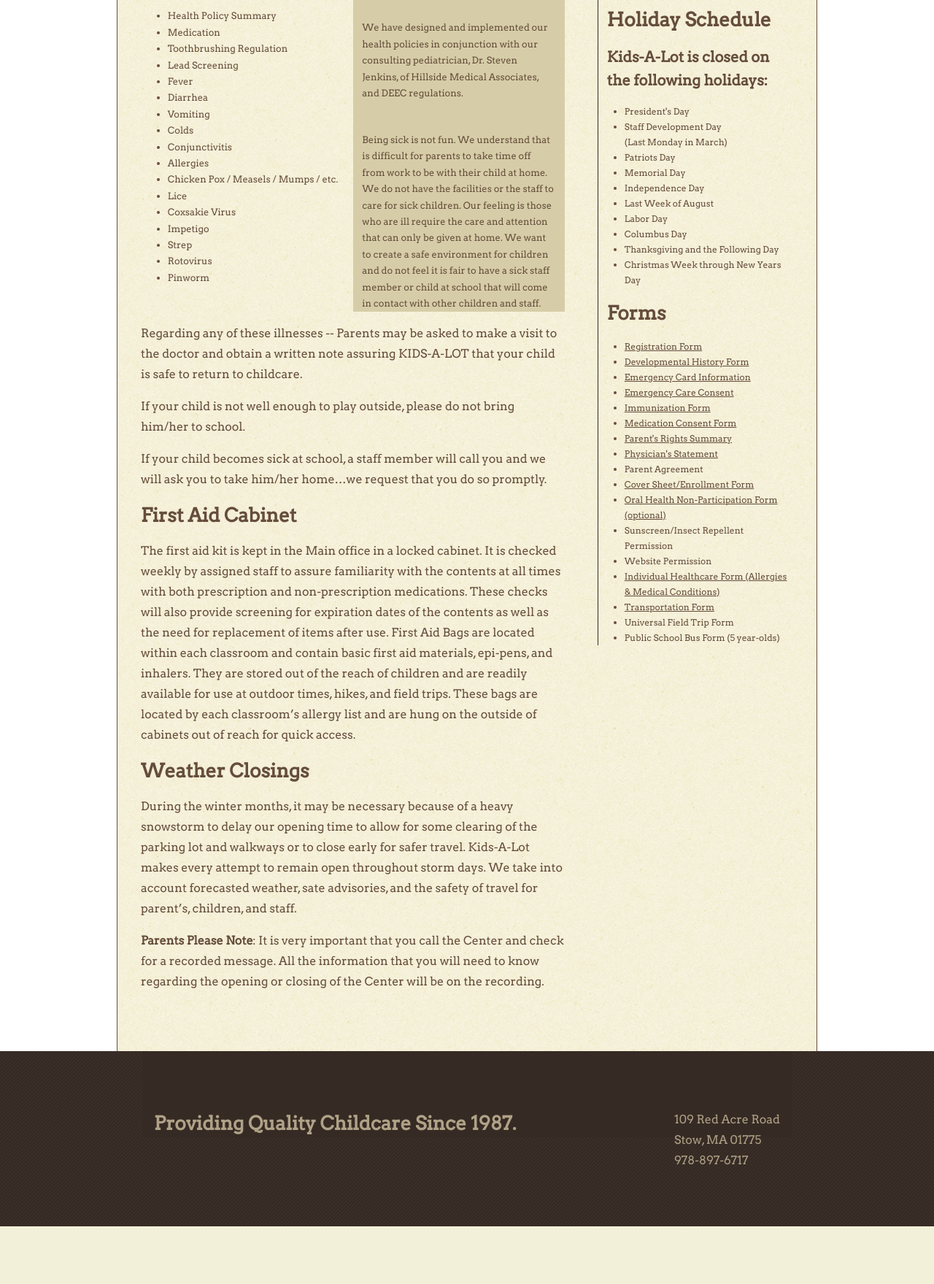
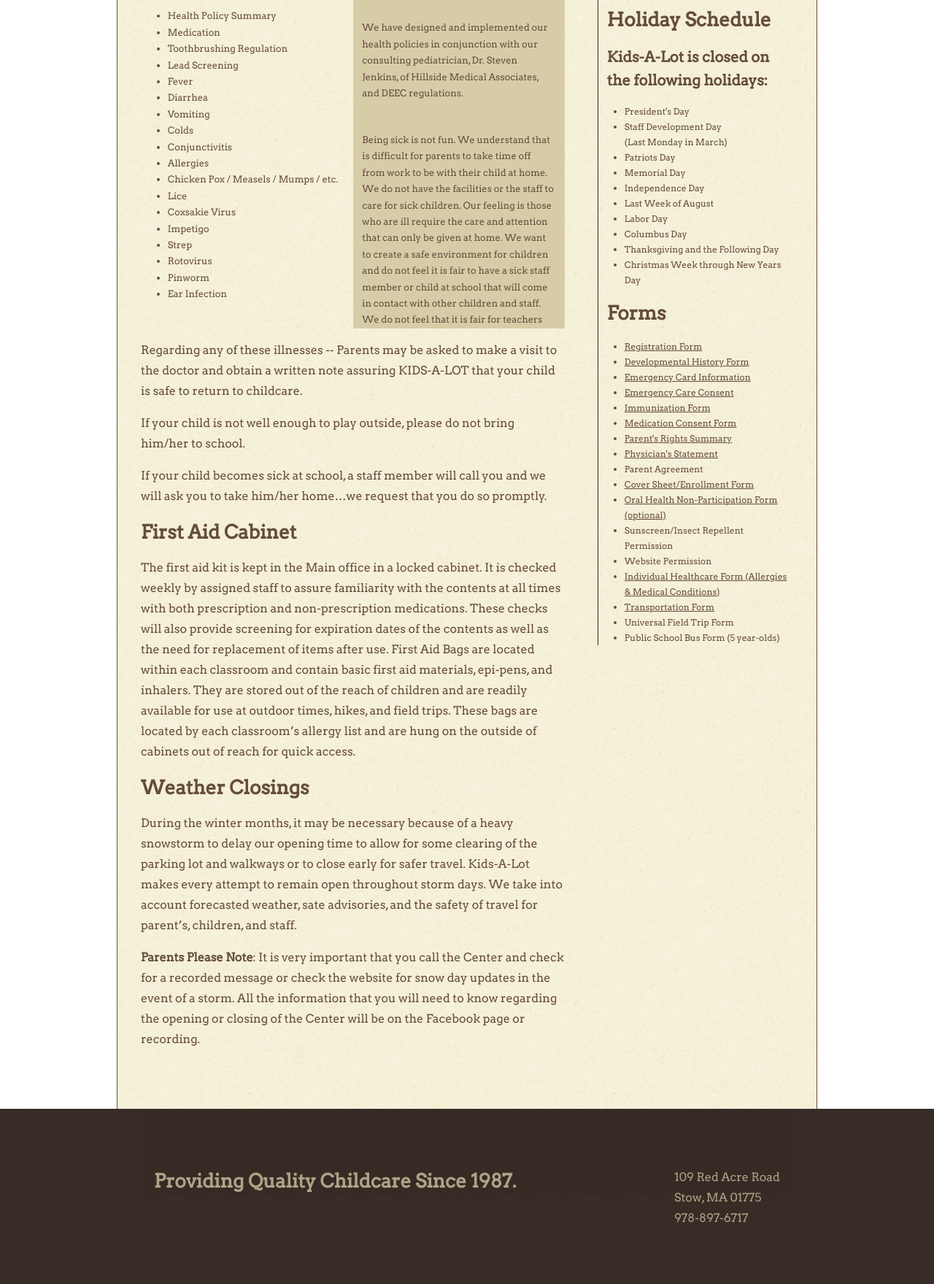
Before and after one commit to gulrenor/kids-a-lot, a PHP site: page /forparents.php in a window 1280 px wide. Shown: the part 641-2400 px from the top of the page at 73% size. Before the commit the page ends 2321 px from the top, so only its background shows below. Run offline with PHP 8.4, Linux system fonts and the light colour scheme; some libraries are stand-ins or nearby versions; some web fonts are replaced.

Commit message:
Updated forparents

```diff
--- a/forparents.php
+++ b/forparents.php
@@ -134,6 +134,13 @@
                 </div>
             </li>
 
+            <li class="icmClicker">
+                <a>Ear Infection</a>
+                <div class="icmCollapser">
+                    <p>Ear Infection</p>
+                </div>
+            </li>
+
             <br style="clear:both;" />
         </div>
 
@@ -152,7 +159,7 @@
     <h2>Weather Closings</h2>
     <p>During the winter months, it may be necessary because of a heavy snowstorm to delay our opening time to allow for some clearing of the parking lot and walkways or to close early for safer travel. Kids-A-Lot makes every attempt to remain open throughout storm days. We take into account forecasted weather, sate advisories, and the safety of travel for parent’s, children, and staff.</p>
 
-    <p><strong>Parents Please Note</strong>: It is very important that you call the Center and check for a recorded message. All the information that you will need to know regarding the opening or closing of the Center will be on the recording.</p>
+    <p><strong>Parents Please Note</strong>: It is very important that you call the Center and check for a recorded message or check the website for snow day updates in the event of a storm. All the information that you will need to know regarding the opening or closing of the Center will be on the Facebook page or recording.</p>
 </div>
 
 <hr id="clear" />
```
